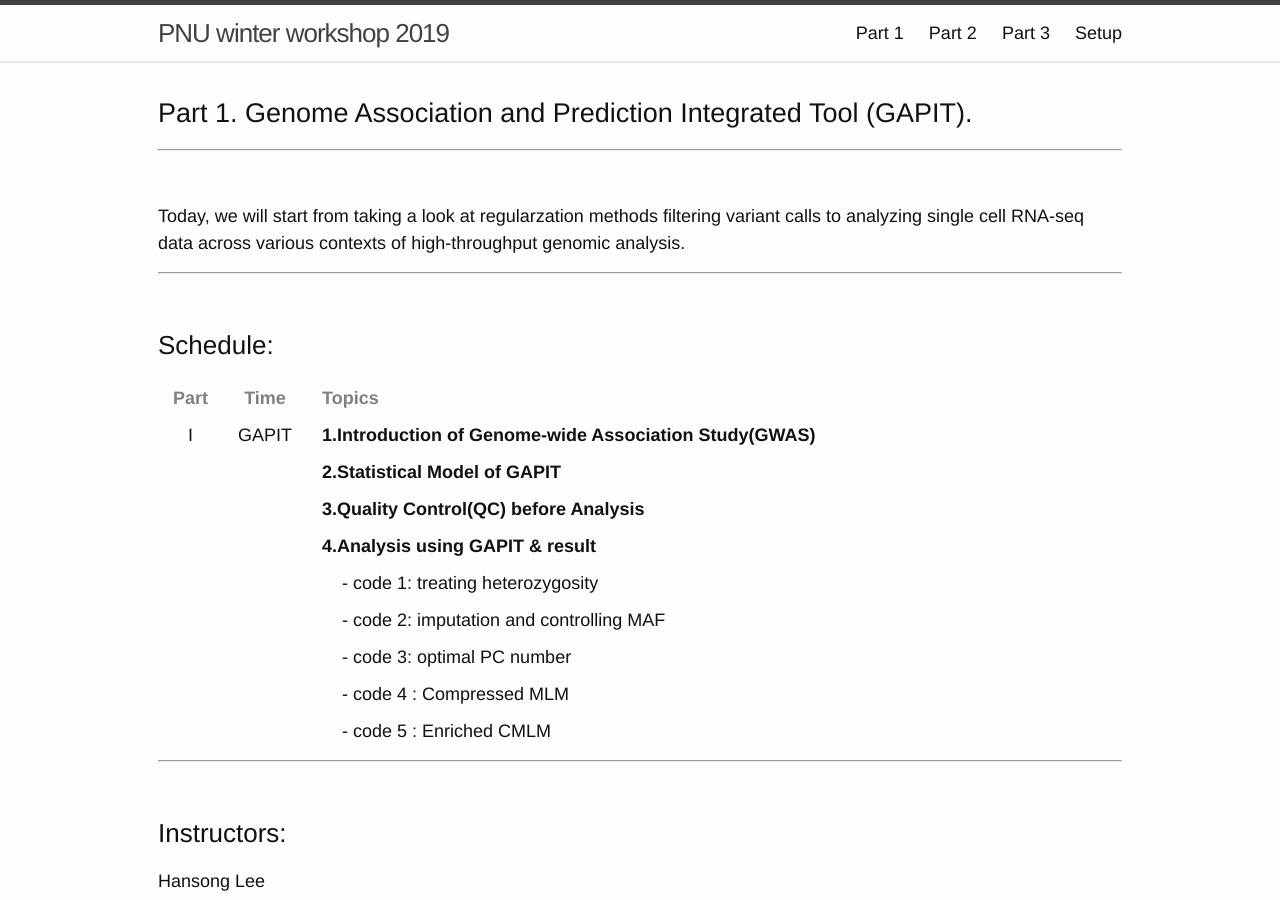
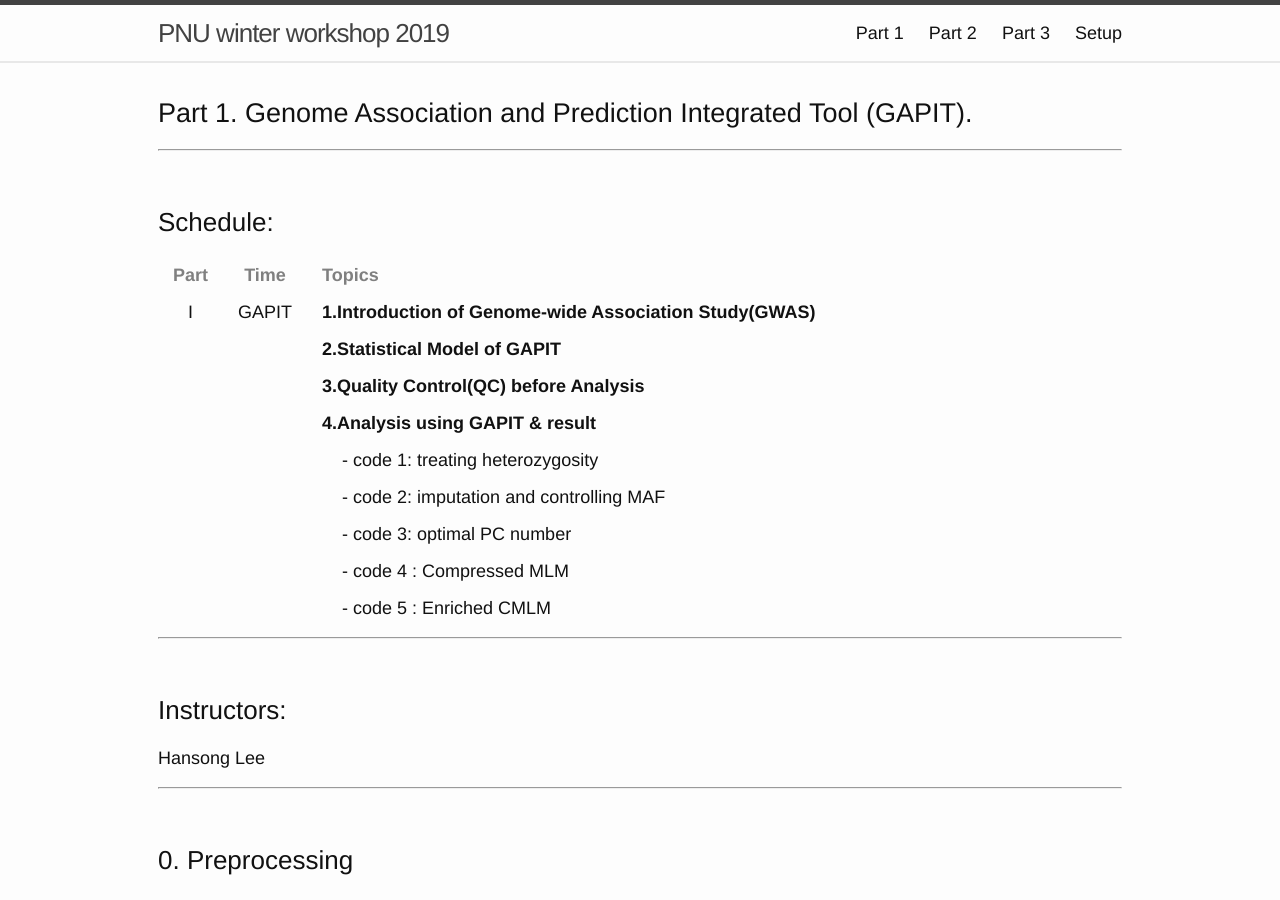
Before and after one commit to statpng/PNU-winter-workshop-2019, a Jekyll site: the page built from part1.md, in a window 1280 px wide and 900 px high. Built offline with Jekyll 4.4.1, drawn with Linux system fonts in a browser that asks for light colours; nearby versions of some CDN libraries.

Commit message:
remove introduction of part1 2 3

```diff
--- a/part1.md
+++ b/part1.md
@@ -9,14 +9,6 @@ permalink: /part1/
 # Part 1. Genome Association and Prediction Integrated Tool (GAPIT).
 
 <hr>
-<br>
-
-Today, we will start from taking a look at regularzation methods filtering variant calls to analyzing single
-cell RNA-seq data across various contexts of high-throughput genomic
-analysis.
-
-
----
 <br>
 
 ### Schedule:
```
Also changed, not shown: index.md (+6 -0 lines), part3.md (+0 -11 lines).
